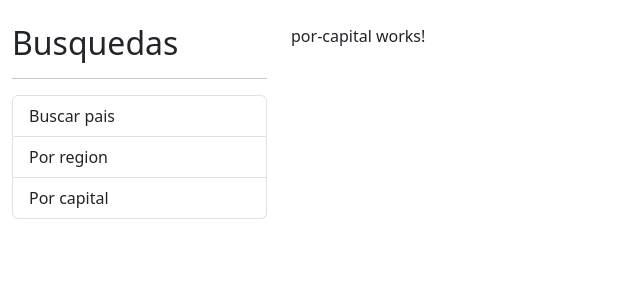
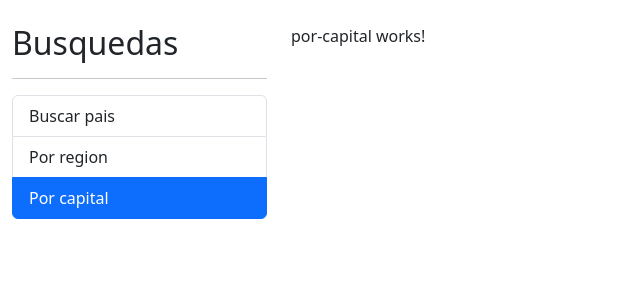
Before and after one commit to HiramZednem/COUNTRIES-APP, an Angular app: page /capital in a window 1280 px wide. Shown: the top 300 px of the page, without its empty margins (0-640 px from the left). Built offline with nearby package versions, Linux system fonts and the light colour scheme.

Commit message:
sidebar workign

```diff
--- a/src/app/app.component.html
+++ b/src/app/app.component.html
@@ -2,13 +2,7 @@
 <div class="row container mt-4">
 
   <div class="col-3">
-    <h2>Busquedas</h2>
-    <hr>
-    <ul class="list-group">
-      <li class="list-group-item">Buscar pais</li>
-      <li class="list-group-item">Por region</li>
-      <li class="list-group-item">Por capital</li>
-    </ul>
+    <app-sidebar/>
   </div>
 
   <div class="col">
--- a/src/app/shared/shared.module.ts
+++ b/src/app/shared/shared.module.ts
@@ -1,6 +1,9 @@
 import { NgModule } from '@angular/core';
 import { CommonModule } from '@angular/common';
+import { RouterModule } from '@angular/router';
+
 import { SidebarComponent } from './sidebar/sidebar.component';
+
 
 
 
@@ -12,7 +15,8 @@ import { SidebarComponent } from './sidebar/sidebar.component';
     SidebarComponent
   ],
   imports: [
-    CommonModule
+    CommonModule,
+    RouterModule
   ]
 })
 export class SharedModule { }
--- a/src/app/shared/sidebar/sidebar.component.html
+++ b/src/app/shared/sidebar/sidebar.component.html
@@ -1 +1,31 @@
-<p>sidebar works!</p>
+<h2>Busquedas</h2>
+<hr>
+<ul class="list-group">
+  <!-- routerLinkActive, si estas activo aniade esta clase
+    esto se tiene que aniadir por que la ruta esta configurada como full osea
+    The path-match strategy 'full' matches against the entire URL, por eso siempre se carga y le tenemos que pasar esas
+    opciones extra de oye papi si solo tiene lo mismo
+  -->
+  <li
+    routerLink=""
+    routerLinkActive="active"
+    [routerLinkActiveOptions]="{ exact: true }"
+    class="list-group-item"
+  >
+    Buscar pais
+  </li>
+  <li
+    routerLink="region"
+    routerLinkActive="active"
+    class="list-group-item"
+  >
+    Por region
+  </li>
+  <li
+    routerLink="capital"
+    routerLinkActive="active"
+    class="list-group-item"
+  >
+    Por capital
+  </li>
+</ul>
--- a/src/app/shared/sidebar/sidebar.component.ts
+++ b/src/app/shared/sidebar/sidebar.component.ts
@@ -2,7 +2,14 @@ import { Component } from '@angular/core';
 
 @Component({
   selector: 'app-sidebar',
-  templateUrl: './sidebar.component.html'
+  templateUrl: './sidebar.component.html',
+  styles: [
+    `
+      li {
+        cursor: pointer;
+      }
+    `
+  ]
 })
 export class SidebarComponent {
 
```
